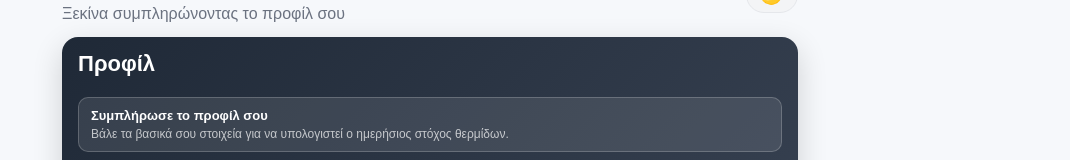
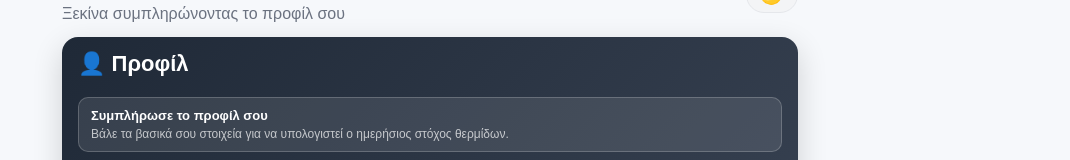
Before and after one commit to margeo/fueltrack, a React (Vite) app: page / in a window 1280 px wide. Both pictures are taken after a click on the button "Ξεκίνα →". Shown: the part 45-205 px from the top of the page, without its empty margins (210-1280 px from the left). Built offline with nearby package versions, Linux system fonts and the light colour scheme.

Commit message:
fix: add emoji to profile title

```diff
--- a/src/components/tabs/ProfileTab.jsx
+++ b/src/components/tabs/ProfileTab.jsx
@@ -96,7 +96,7 @@ export default function ProfileTab({
       {/* ΤΑ ΒΑΣΙΚΑ — dark hero card */}
       <div className="day-card">
         <div className="day-card-total">
-          <h2>Προφίλ</h2>
+          <h2>👤 Προφίλ</h2>
         </div>
 
         {!profileComplete && (
```
